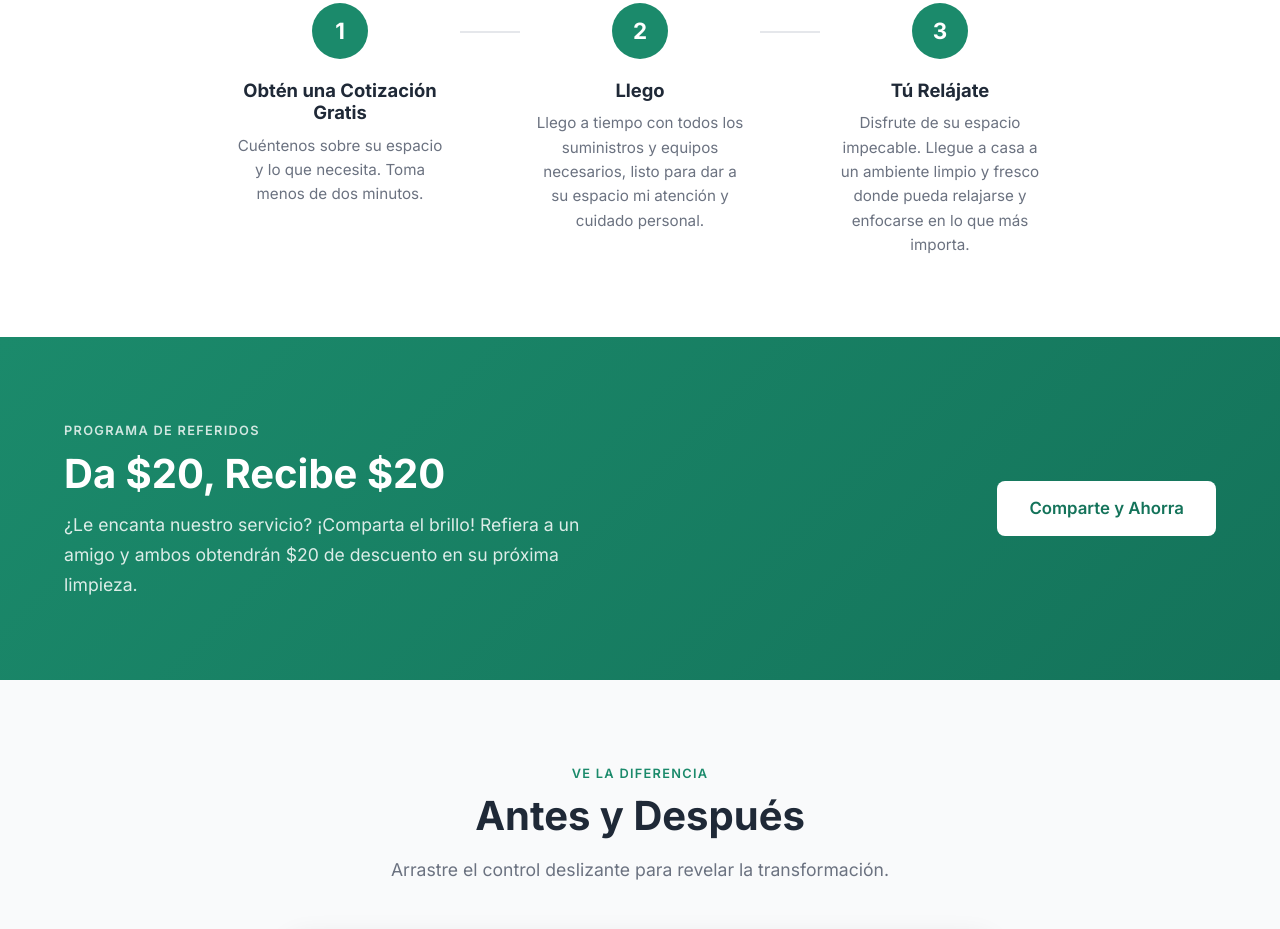
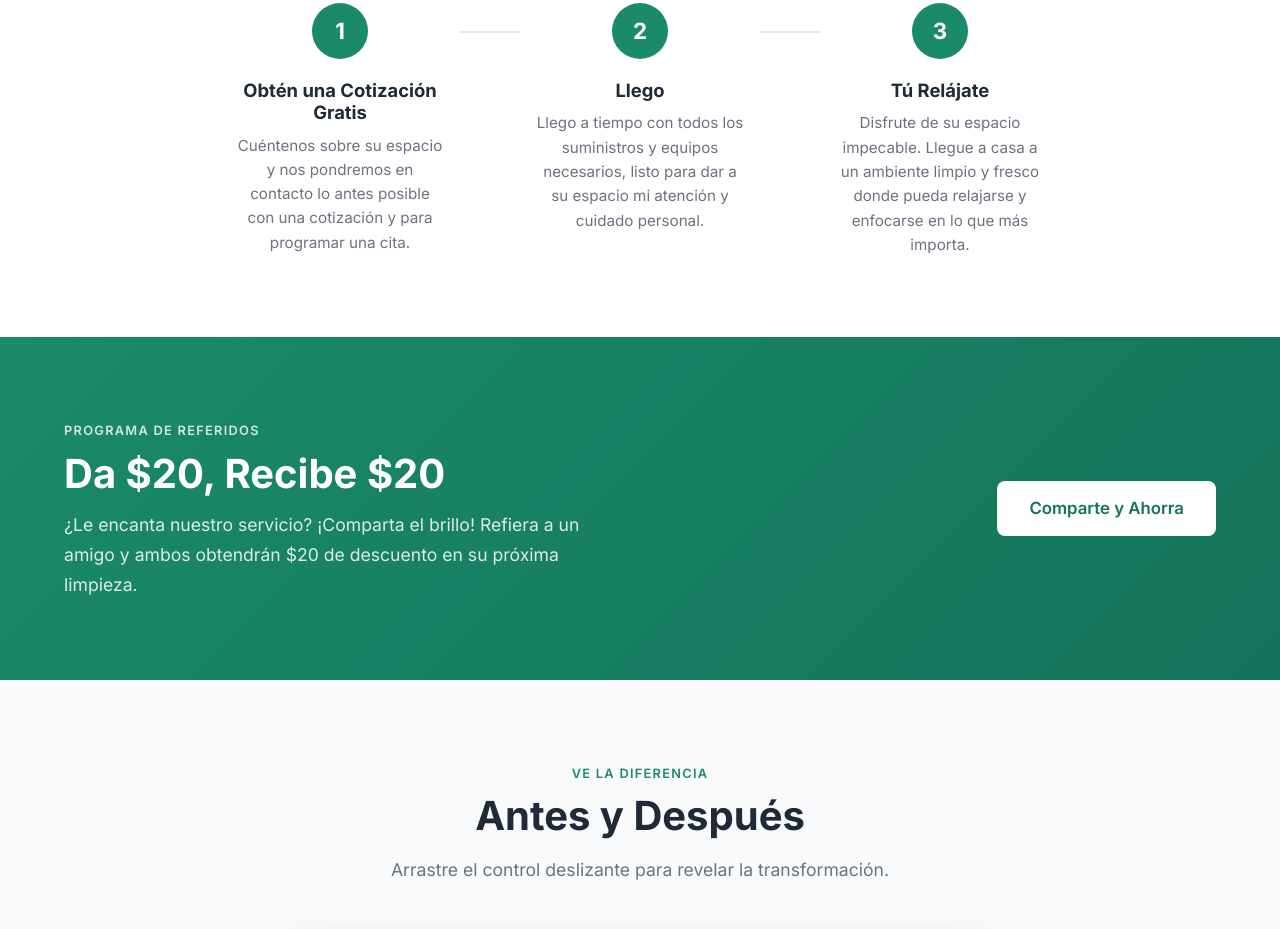
Before and after one commit to hunterberry640/Ramirezcleaning, a website built with Vite: page es/index.html in a window 1280 px wide. Shown: the part 3498-4427 px from the top of the page. Built offline with nearby package versions, Linux system fonts and the light colour scheme.

Commit message:
add to step 1

```diff
--- a/es/index.html
+++ b/es/index.html
@@ -310,7 +310,7 @@
           <div class="step scroll-reveal">
             <div class="step-number">1</div>
             <h3>Obtén una Cotización Gratis</h3>
-            <p>Cuéntenos sobre su espacio y lo que necesita. Toma menos de dos minutos.</p>
+            <p>Cuéntenos sobre su espacio y nos pondremos en contacto lo antes posible con una cotización y para programar una cita.</p>
           </div>
           <div class="step-line" aria-hidden="true"></div>
           <div class="step scroll-reveal">
```
Also changed, not shown: en/index.html (+1 -1 lines).
